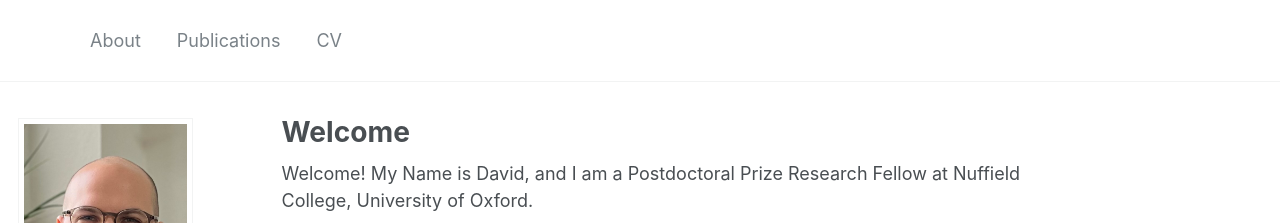
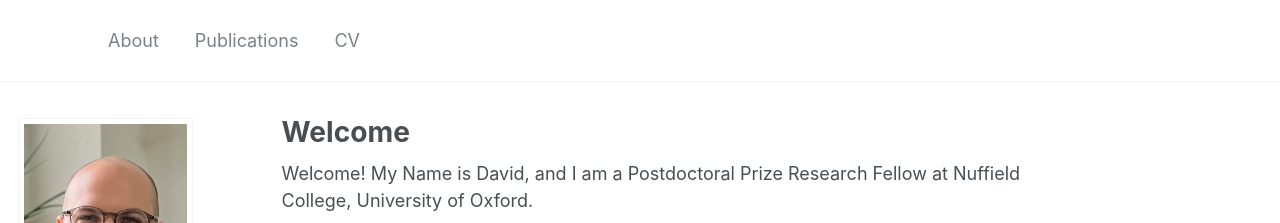
Before and after one commit to DavidKretschmer/davidkretschmer.github.io, a Jekyll site: the page built from _pages/about.md, in a window 1280 px wide. Shown: the top 223 px of the page. Built offline with Jekyll 4.4.1, drawn with Linux system fonts in a browser that asks for light colours.

Commit message:
Masthead

```diff
--- a/_sass/_masthead.scss
+++ b/_sass/_masthead.scss
@@ -47,7 +47,7 @@
   white-space: nowrap;
 
   &--lg {
-    padding-right: 2em;
+    padding-right: 3em;
     font-weight: 700;
   }
 }
```
